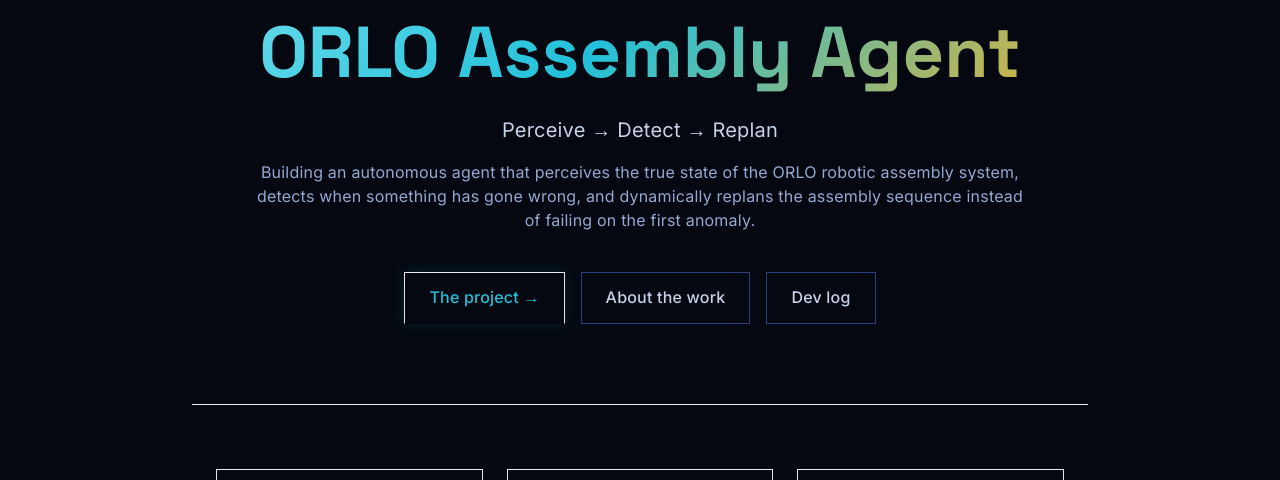
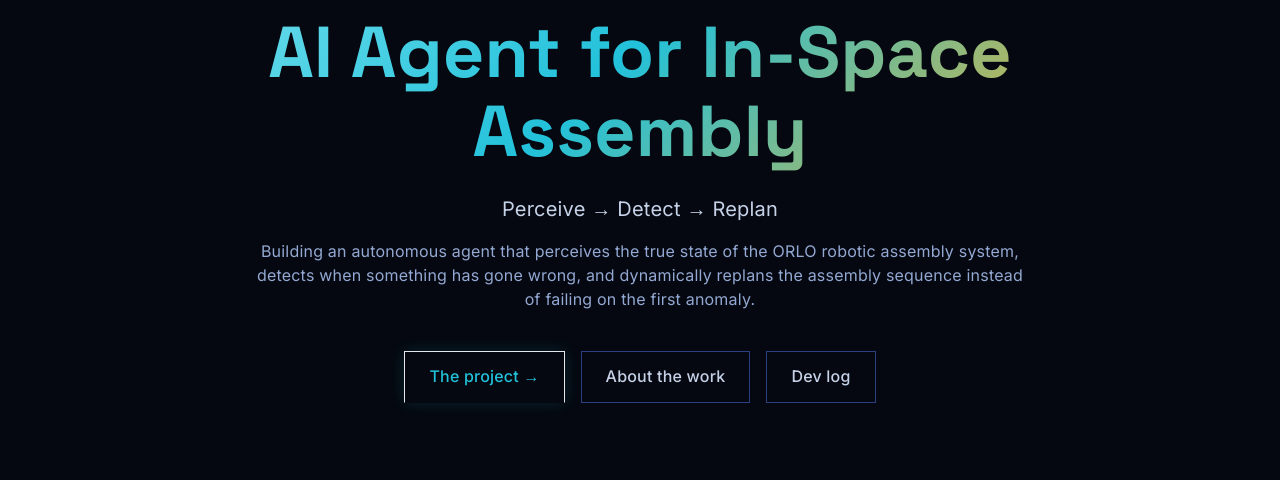
Before and after one commit to 16S893-AI-for-engineering-research/michaelkuhl10, an Astro site: page / in a window 1280 px wide. Shown: the part 243-723 px from the top of the page. Built offline with nearby package versions, Linux system fonts and the light colour scheme; Astro itself is replaced by a stand-in of ours.

Commit message:
Rename home page title to AI Agent for In-Space Assembly

```diff
--- a/src/pages/index.astro
+++ b/src/pages/index.astro
@@ -13,7 +13,7 @@
     <p class="font-mono text-sm text-orbit tracking-widest mb-4 text-center" data-reveal="1">
       MIT 16.S893 · AI AGENTS FOR ENGINEERING RESEARCH
     </p>
-    <h1 class="text-center" data-reveal="2">ORLO Assembly Agent</h1>
+    <h1 class="text-center" data-reveal="2">AI Agent for In-Space Assembly</h1>
     <p class="text-lg md:text-xl text-space-200 mt-6 max-w-3xl mx-auto text-center" data-reveal="3">
       Perceive → Detect → Replan
     </p>
```
